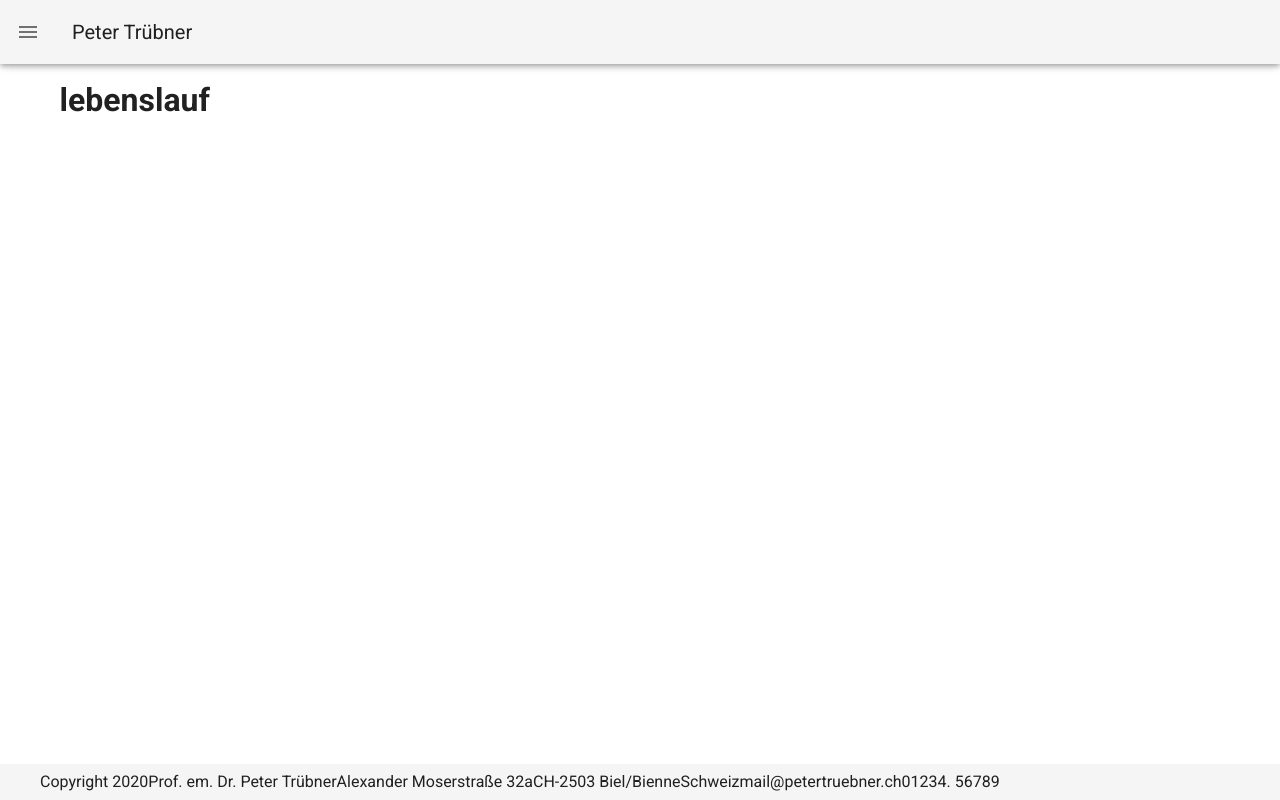
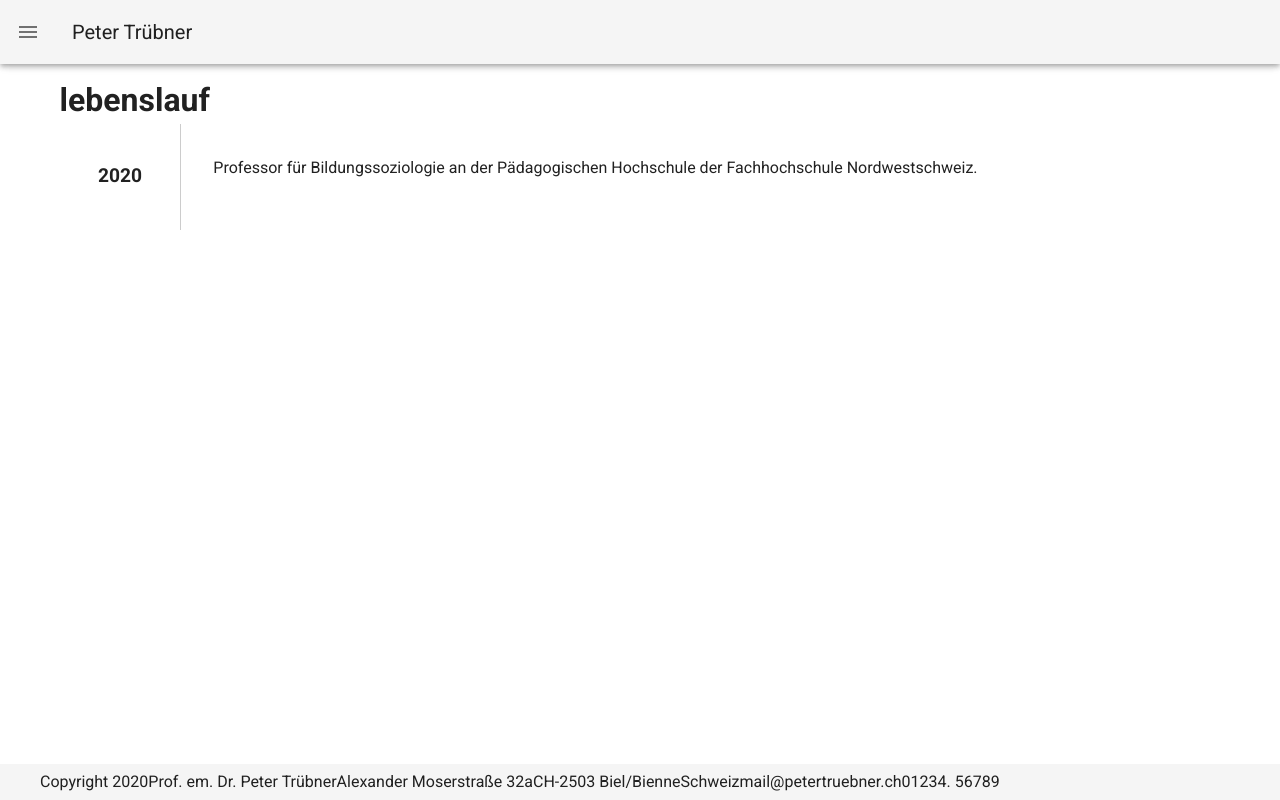
Before and after one commit to Schaeferjo/peter-truebner, a Nuxt app: page /lebenslauf in a window 1280 px wide. Built offline with nearby package versions, Linux system fonts and the light colour scheme.

Commit message:
Created Lebenslauf component

```diff
--- /dev/null
+++ b/components/lebenslauf-eintrag.vue
@@ -0,0 +1,43 @@
+<template>
+  <div class="cv-item">
+    <div class="cv-item-date">
+      {{ date }}
+    </div>
+
+    <div class="cv-item-content">
+      <slot></slot>
+    </div>
+  </div>
+</template>
+
+<script>
+export default {
+  props: {
+    date: {
+      type: String,
+      required: true,
+    },
+  },
+}
+</script>
+
+<style>
+.cv-item {
+  display: flex;
+  flex-direction: row;
+  justify-content: flex-start;
+}
+
+.cv-item-date {
+  text-align: right;
+  font-weight: bold;
+  font-size: 1.2em;
+  border-right: 1px solid #ccc;
+  padding: 2em;
+}
+
+.cv-item-content {
+  text-align: left;
+  padding: 2em;
+}
+</style>
--- a/pages/lebenslauf.vue
+++ b/pages/lebenslauf.vue
@@ -1,3 +1,20 @@
 <template>
-  <h1>lebenslauf</h1>
+  <div id="lebenlauf">
+    <h1>lebenslauf</h1>
+
+    <LebenslaufEintrag date="2020">
+      Professor für Bildungssoziologie an der Pädagogischen Hochschule der
+      Fachhochschule Nordwestschweiz.
+    </LebenslaufEintrag>
+  </div>
 </template>
+
+<script>
+import LebenslaufEintrag from '../components/lebenslauf-eintrag.vue'
+
+export default {
+  components: {
+    LebenslaufEintrag,
+  },
+}
+</script>
```
